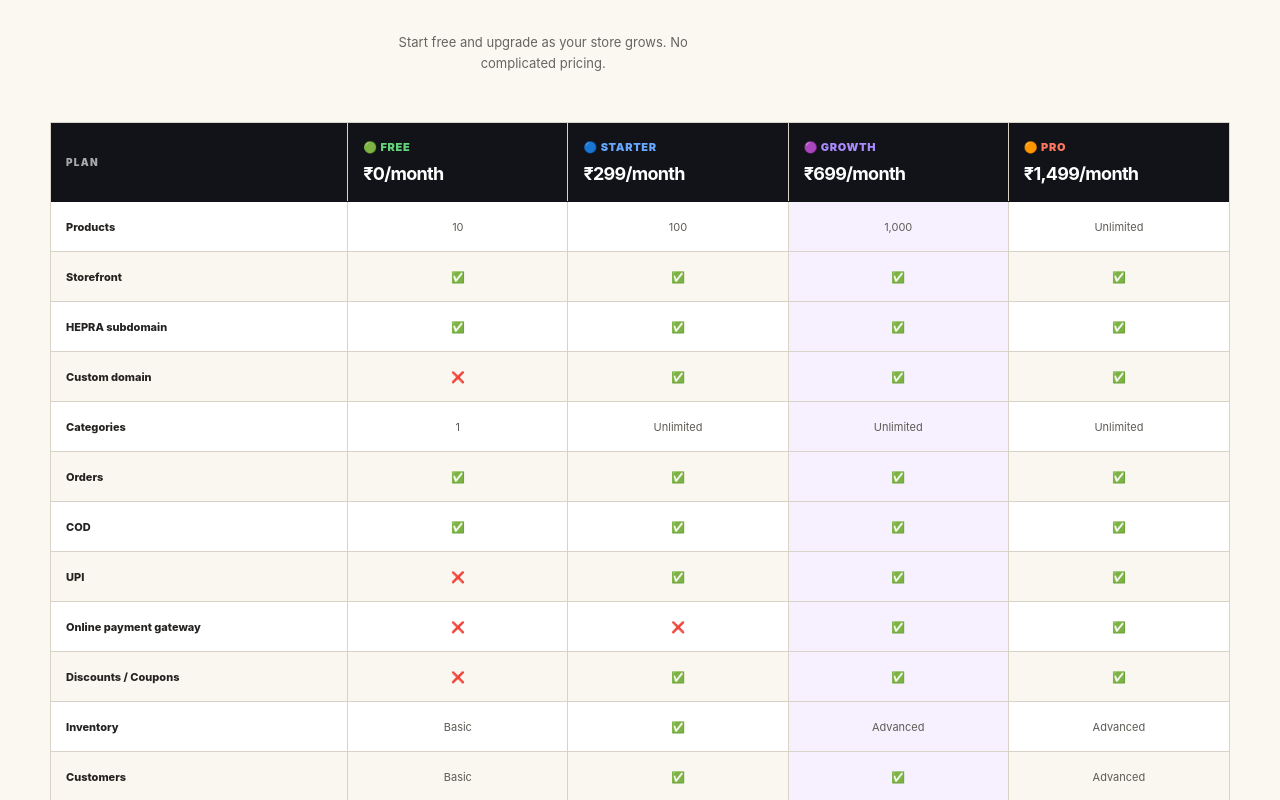
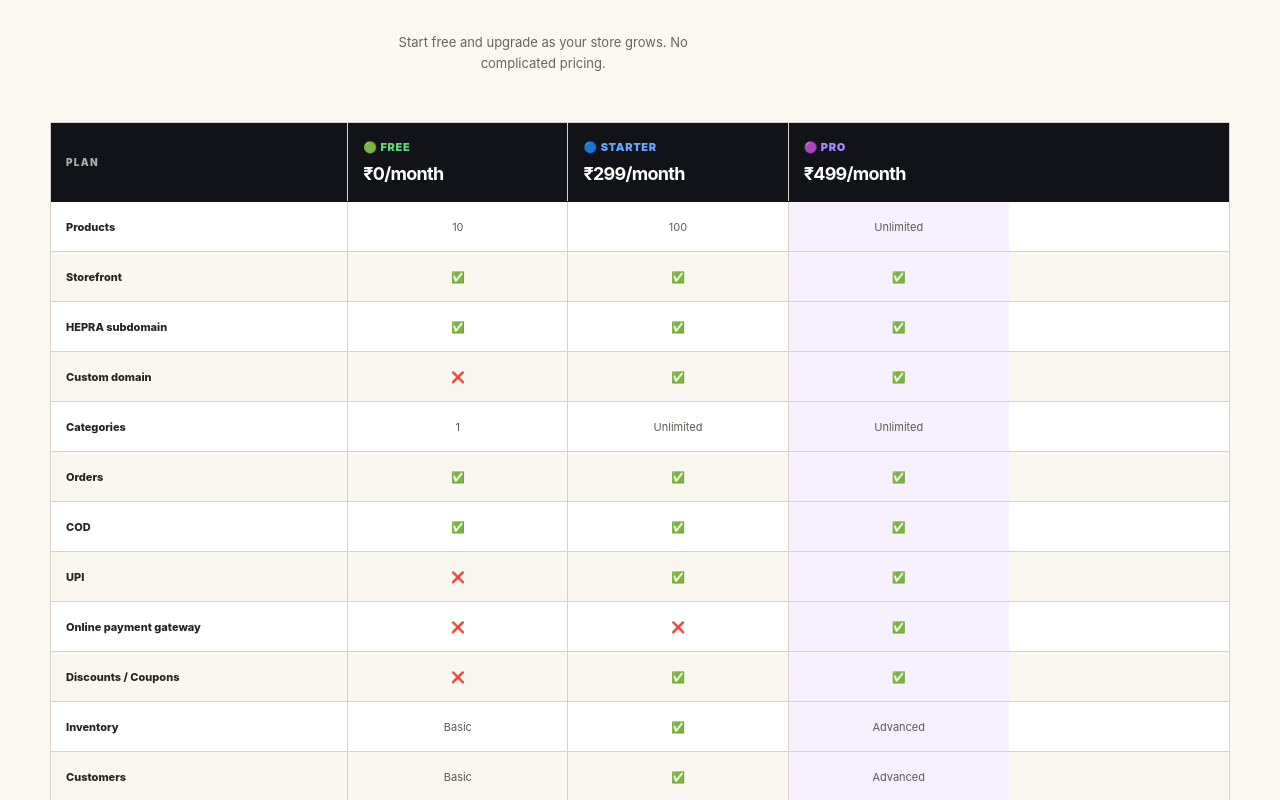
Before and after one commit to hrkartstore-max/test, a Next.js app in the folder frontend/: page / in a window 1280 px wide. Shown: the part 3380-4180 px from the top of the page. Built offline with nearby package versions, Linux system fonts and the light colour scheme.

Commit message:
Set HEPRA pricing to Free Starter Pro

```diff
--- a/frontend/app/page.tsx
+++ b/frontend/app/page.tsx
@@ -109,42 +109,40 @@
             <p>Start free and upgrade as your store grows. No complicated pricing.</p>
           </div>
 
-          <div className="ref-pricing-table">
+          <div className="ref-pricing-table ref-pricing-three">
             <div className="ref-pricing-head">
               <div className="ref-pricing-plan-label">Plan</div>
               <div><span className="ref-plan-name green">🟢 FREE</span><strong>₹0/month</strong></div>
               <div><span className="ref-plan-name blue">🔵 STARTER</span><strong>₹299/month</strong></div>
-              <div><span className="ref-plan-name purple">🟣 GROWTH</span><strong>₹699/month</strong></div>
-              <div><span className="ref-plan-name orange">🟠 PRO</span><strong>₹1,499/month</strong></div>
+              <div><span className="ref-plan-name purple">🟣 PRO</span><strong>₹499/month</strong></div>
             </div>
 
             {[
-              ["Products","10","100","1,000","Unlimited"],
-              ["Storefront","✅","✅","✅","✅"],
-              ["HEPRA subdomain","✅","✅","✅","✅"],
-              ["Custom domain","❌","✅","✅","✅"],
-              ["Categories","1","Unlimited","Unlimited","Unlimited"],
-              ["Orders","✅","✅","✅","✅"],
-              ["COD","✅","✅","✅","✅"],
-              ["UPI","❌","✅","✅","✅"],
-              ["Online payment gateway","❌","❌","✅","✅"],
-              ["Discounts / Coupons","❌","✅","✅","✅"],
-              ["Inventory","Basic","✅","Advanced","Advanced"],
-              ["Customers","Basic","✅","✅","Advanced"],
-              ["WhatsApp","Basic","✅","✅","Advanced"],
-              ["Shiprocket","❌","✅","✅","✅"],
-              ["Analytics","Basic","Basic","Advanced","Advanced"],
-              ["SEO tools","Basic","✅","Advanced","Advanced"],
-              ["Store customization","Basic","✅","Advanced","Full"],
-              ["Staff accounts","1","2","5","10"],
-              ["Priority support","❌","❌","✅","✅"],
-              ["AI tools","❌","❌","Basic","Full"],
-            ].map(([feature,free,starter,growth,pro]) => (
+              ["Products","10","100","Unlimited"],
+              ["Storefront","✅","✅","✅"],
+              ["HEPRA subdomain","✅","✅","✅"],
+              ["Custom domain","❌","✅","✅"],
+              ["Categories","1","Unlimited","Unlimited"],
+              ["Orders","✅","✅","✅"],
+              ["COD","✅","✅","✅"],
+              ["UPI","❌","✅","✅"],
+              ["Online payment gateway","❌","❌","✅"],
+              ["Discounts / Coupons","❌","✅","✅"],
+              ["Inventory","Basic","✅","Advanced"],
+              ["Customers","Basic","✅","Advanced"],
+              ["WhatsApp","Basic","✅","Advanced"],
+              ["Shiprocket","❌","✅","✅"],
+              ["Analytics","Basic","Basic","Advanced"],
+              ["SEO tools","Basic","✅","Advanced"],
+              ["Store customization","Basic","✅","Full"],
+              ["Staff accounts","1","2","10"],
+              ["Priority support","❌","❌","✅"],
+              ["AI tools","❌","❌","Full"],
+            ].map(([feature,free,starter,pro]) => (
               <div className="ref-pricing-row" key={feature}>
                 <div className="ref-feature-label">{feature}</div>
                 <div>{free}</div>
                 <div>{starter}</div>
-                <div>{growth}</div>
                 <div>{pro}</div>
               </div>
             ))}
@@ -153,7 +151,6 @@
               <div></div>
               <Link href="/register" className="ref-plan-btn light">Start free <ArrowRight size={14}/></Link>
               <Link href="/register" className="ref-plan-btn dark">Start Starter <ArrowRight size={14}/></Link>
-              <Link href="/register" className="ref-plan-btn dark">Start Growth <ArrowRight size={14}/></Link>
               <Link href="/register" className="ref-plan-btn dark">Start Pro <ArrowRight size={14}/></Link>
             </div>
           </div>
```
